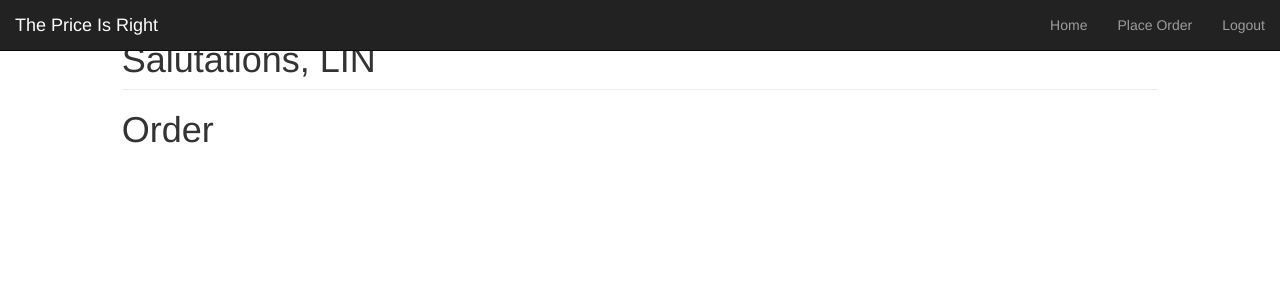
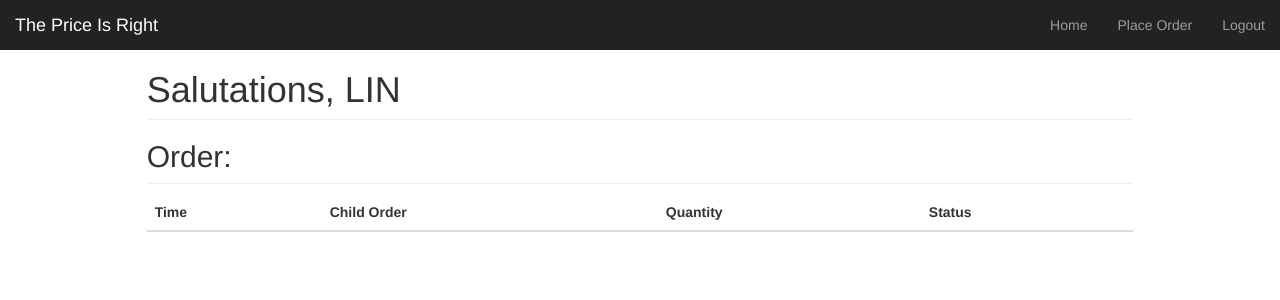
Before and after one commit to gabriellet/thepriceisright, a Django app: page /order/1/ in a window 1280 px wide. Shown: the top 300 px of the page. Run offline with Django 3.2, Linux system fonts and the light colour scheme; a user stored in the database is signed in; data comes from the database, SQL or seed files in the repository; lists and menus that the app fills with data are empty; some libraries are stand-ins or nearby versions.

Commit message:
order detail bootstrap styling

```diff
--- a/templates/order_detail.html
+++ b/templates/order_detail.html
@@ -1,20 +1,42 @@
 {% extends 'base.html' %}
+
+{% load staticfiles %}
+
+{% block head-extras %}
+    <!-- Custom styles for this page -->
+    <link href="{% static "stocks/dashboard.css" %}" rel="stylesheet">
+{% endblock %}
 
 {% block content %}
 
-<h1>Order </h1>
+<h2 class="sub-header">Order: </h2>
+<div class="table-responsive">
+    <table class="table table-striped">
+      <thead>
+        <tr>
+          <th>Time</th>
+          <th>Child Order</th>
+          <th>Quantity</th>
+          <th>Status</th>
+        </tr>
+      </thead>
         {% if child_orders %}
-    <ul>
+        <tbody>
             {% for co in child_orders %}
-    	<li>{{ co.time_executed }}: Child Order #{{ co.id }}: QTY: {{ co.quantity }}
-            {% if co.is_successful %}
+                <tr>
+                    <td> {{ co.time_executed }}
+                    <td> #{{ co.id }}
+                    <td> {{ co.quantity }}
+                    <td> {% if co.is_successful %}
                             SUCCEEDED sold for {{ co.price}}
                         {% else %}
                             FAILED
                         {% endif %}
-        </li>
+                </tr>
             {% endfor %}
-    </ul>
+        </tbody>
         {% endif %}
+    </table>
+  </div>
 
 {% endblock %}
```
Lines whose indentation alone changed are shown as unchanged.
